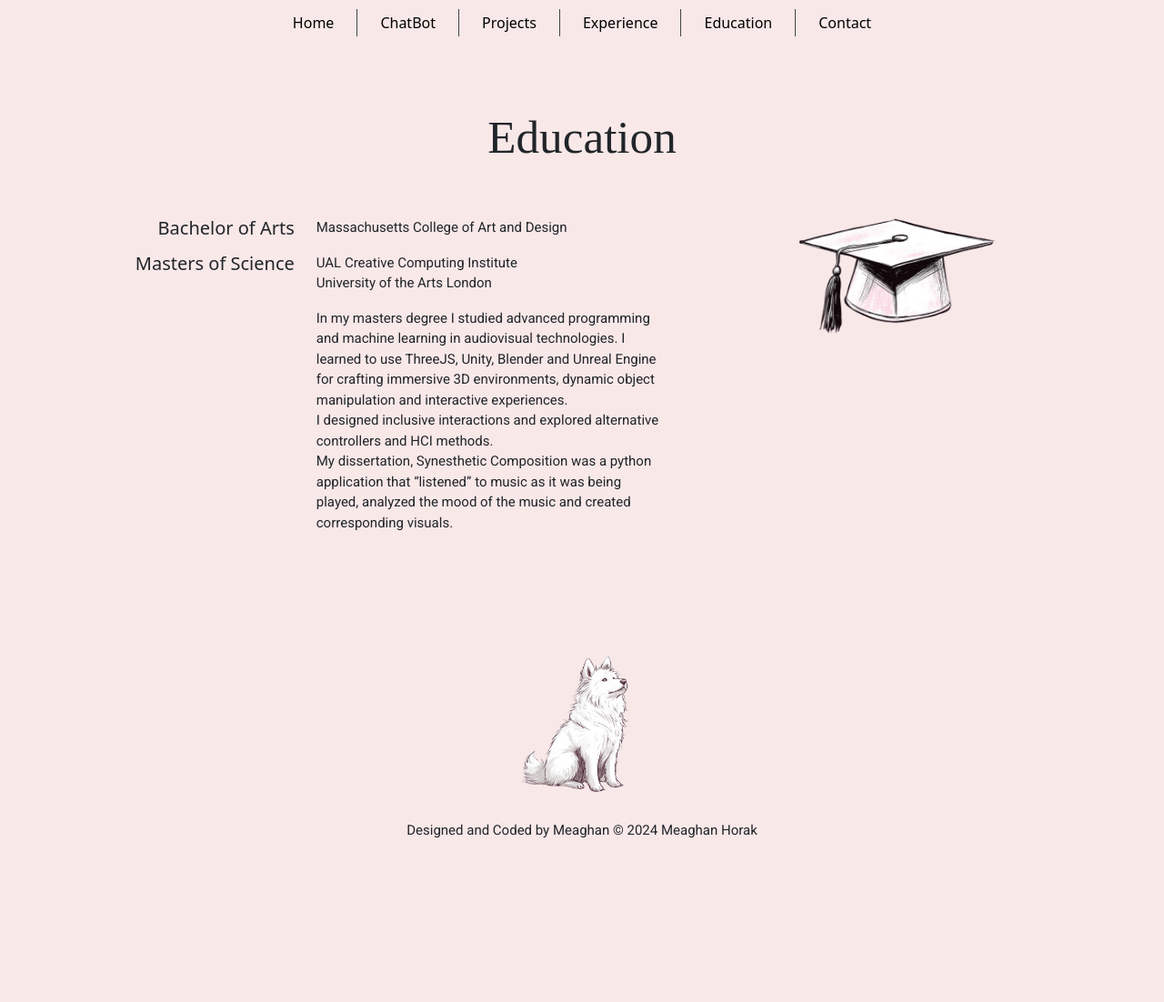
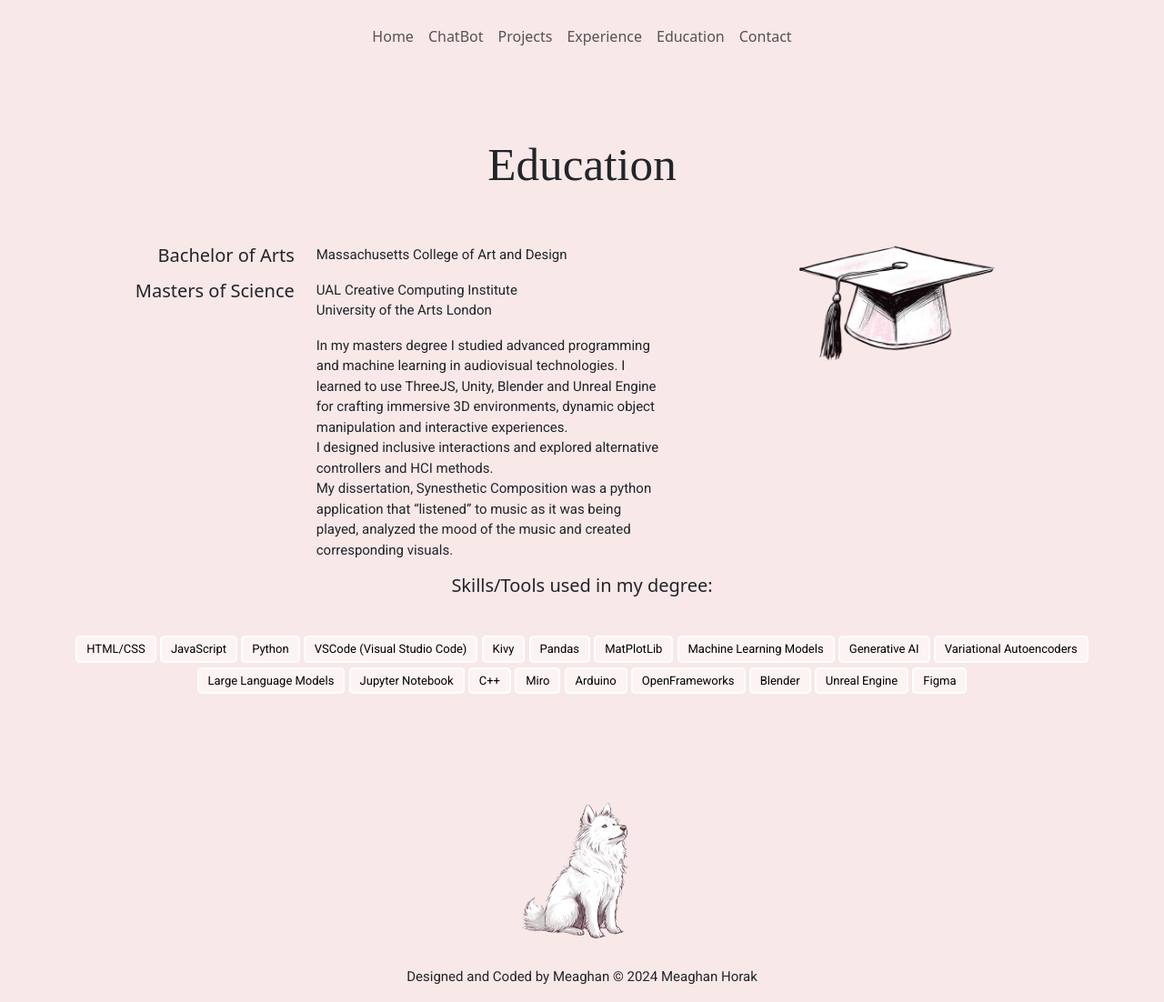
Before and after one commit to mkh7878/portfolio, a Jekyll site: the page built from pages/education.html, in a window 1280 px wide and 1102 px high. Shown: the whole window at 91% size. Built offline with Jekyll 4.4.1, drawn with Linux system fonts in a browser that asks for light colours; some web fonts are replaced.

Commit message:
made navbar responsive and added education skills

```diff
--- a/_includes/header.html
+++ b/_includes/header.html
@@ -1,20 +1,46 @@
 <header class="header">
-    <nav>
-        <div class="menu-bar">
-        <a href="/index.html">Home</a>
-        <div class="separator"></div>
-        <a href="/pages/chatbot">ChatBot</a>
-        <div class="separator"></div>
-        <a href="/pages/projects.html">Projects</a>
-        <div class="separator"></div>
-        <a href="/pages/experience.html">Experience</a>
-        <div class="separator"></div>
-        <a href="/pages/education.html">Education</a>
-        <div class="separator"></div>
-        <a href="/pages/contact.html">Contact</a>
+
+    <nav class="navbar navbar-expand-md container">
+
+        <button class="navbar-toggler" type="button" data-toggle="collapse" data-target="#navbarSupportedContent" aria-controls="navbarSupportedContent" aria-expanded="false" aria-label="Toggle navigation">
+          <span class="navbar-toggler-icon"></span>
+        </button>
+
+        <div class="collapse navbar-collapse justify-content-center" id="navbarSupportedContent">
+          <ul class="navbar-nav mx-auto">
+            <li class="nav-item active">
+              <a class="nav-link" href="/index.html">Home</a>
+            </li>
+
+            <li class="nav-item">
+              <a class="nav-link" href="/pages/chatbot.html">ChatBot</a>
+            </li>
+
+            <li class="nav-item dropdown">
+              <a class="nav-link" href="#" id="navbarDropdown" role="button" data-toggle="dropdown" aria-haspopup="true" aria-expanded="false">
+                Projects
+              </a>
+              <div class="dropdown-menu" aria-labelledby="navbarDropdown">
+                <a class="dropdown-item" href="#">Synesthetic Composition</a>
+                <a class="dropdown-item" href="#">Visual Theremin</a>
+                <a class="dropdown-item" href="#">VAE Machine Learning Model</a>
+              </div>
+            </li>
+
+            <li class="nav-item">
+              <a class="nav-link" href="/pages/experience.html">Experience</a>
+            </li>
+
+            <li class="nav-item">
+              <a class="nav-link" href="/pages/education.html">Education</a>
+            </li>
+
+            <li class="nav-item">
+              <a class="nav-link" href="/pages/contact.html">Contact</a>
+            </li>
+          </ul>
         </div>
-    </nav>
-</header>
+      </nav>
 
 
 <!-- jQuery and Bootstrap JS -->
@@ -22,3 +48,4 @@
 <script src="https://maxcdn.bootstrapcdn.com/bootstrap/4.5.2/js/bootstrap.min.js"></script>
 <!-- Bootstrap JS (Popper.js included) -->
 <script src="https://cdn.jsdelivr.net/npm/bootstrap@5.3.0/dist/js/bootstrap.bundle.min.js"></script>
+</header>
--- a/pages/education.html
+++ b/pages/education.html
@@ -40,3 +40,29 @@ title: Experience
         <img src="/assets/education/hat.png" class="fade-in-text" style="width: 50%; height: auto;">
     </div>
 </div>
+<div class="col-12">
+    <h5> Skills/Tools used in my degree: </h5>
+</div>
+<div class="col-12" style="padding-top: 30px;">
+    <div class="tools-button">HTML/CSS</div>
+    <div class="tools-button">JavaScript</div>
+    <div class="tools-button">Python</div>
+    <div class="tools-button">VSCode (Visual Studio Code)</div>
+    <div class="tools-button">Kivy</div>
+    <div class="tools-button">Pandas</div>
+    <div class="tools-button">MatPlotLib</div>
+    <div class="tools-button">Machine Learning Models</div>
+    <div class="tools-button">Generative AI</div>
+    <div class="tools-button">Variational Autoencoders</div>
+    <div class="tools-button">Large Language Models</div>
+    <div class="tools-button">Jupyter Notebook</div>
+    <div class="tools-button">C++</div>
+    <div class="tools-button">Miro</div>
+    <div class="tools-button">Arduino</div>
+    <div class="tools-button">OpenFrameworks</div>
+    <div class="tools-button">Blender</div>
+    <div class="tools-button">Unreal Engine</div>
+    <div class="tools-button">Figma</div>
+
+</div>
+</div>
```
